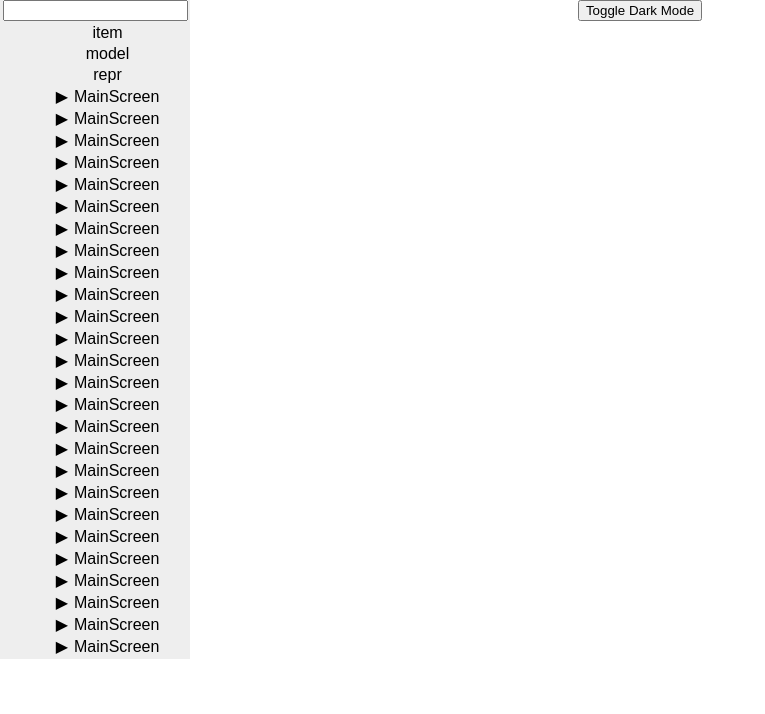
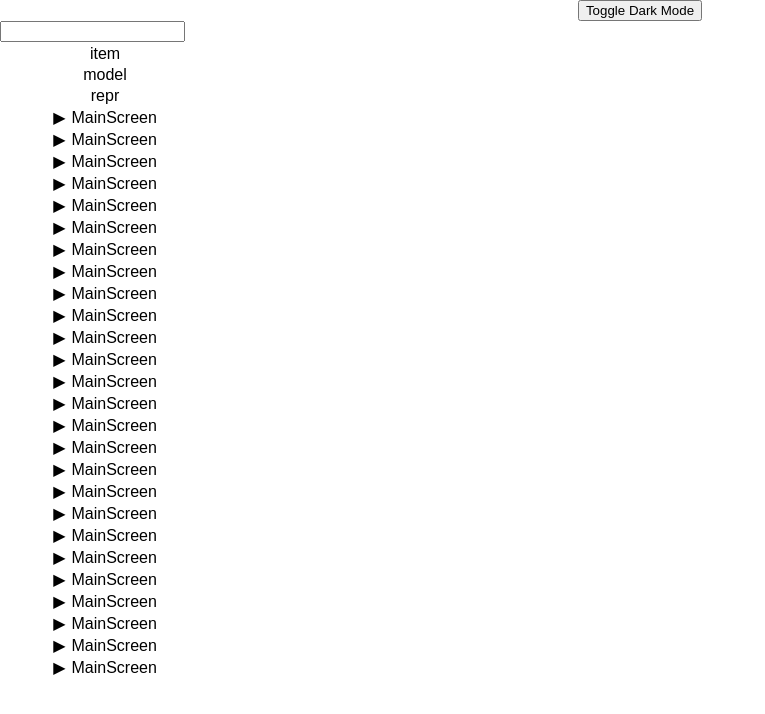
Before and after one commit to pavloravliv/reactExtension, a React (Create React App) app: page / in a window 1280 px wide. Shown: the top 714 px of the page, without its empty margins (0-765 px from the left). Built offline with nearby package versions, Linux system fonts and the light colour scheme; data requests are answered from the project's data file.

Commit message:
Added resizeable searchbar on the left

```diff
--- a/src/App.jsx
+++ b/src/App.jsx
@@ -1,8 +1,9 @@
 import './App.css';
 import React, { useState } from 'react';
+// import SplitView from './components/split-view/split-view';
 // import Tree from './components/tree/Tree';
+// import MainRouter from './components/Routing/MainRouter';
 import MainRouter from './components/Routing/MainRouter';
-// import MainRouter from './components/Routing/MainRouter';
 
 function App() {
   const [darkMode, setDarkMode] = useState(false);
@@ -13,6 +14,7 @@ function App() {
       <button type="button" onClick={toggleDarkMode}>
         Toggle Dark Mode
       </button>
+      {/* <SplitView left={<div>left</div>} right={<div>right</div>} /> */}
       <MainRouter />
     </div>
   );
--- a/src/components/Routing/MainRouter.jsx
+++ b/src/components/Routing/MainRouter.jsx
@@ -1,3 +1,4 @@
+/* eslint-disable no-unused-vars */
 /* eslint-disable react/jsx-props-no-spreading */
 /* eslint-disable react/no-children-prop */
 /* eslint-disable react/no-array-index-key */
@@ -10,6 +11,7 @@ import flattenArr from '../utils/flattenChildren';
 // import RecursiveComponentLink from './RecursiveComponentLink';
 import MainNavigation from './MainNavigation';
 import './main-navigation.css';
+import SplitView from '../split-view/split-view';
 // function flattenArr(arr) {
 //   const result = [];
 //   arr.forEach((item) => {
@@ -22,31 +24,16 @@ import './main-navigation.css';
 export default function MainRouter() {
   const data = useGetData();
   const realData = flattenArr(data);
-  // const routes = data.map((item) => {
-  //   console.log(item);
-  //   return <RecursiveComponentRoute data={item} id={item.id} />;
-  //   // <Route key={`/${item.id}`} path={`/${item.id}`} exact>
-  //   //   <PrettyPrintJson data={item} />
-  //   // </Route>
-  // });
   return (
     <Router>
-      <div style={{ display: 'flex' }}>
-        <div>
-          <div className="stuck">
+      <SplitView
+        left={(
+          <div className="scrollable">
             <MainNavigation data={data} />
           </div>
-          {/* <ControlledInput />
-          <ul style={{ listStyleType: 'none', padding: 0 }}>
-            {data.map((item) => (
-              <li>
-                <RecursiveComponentLink name={item.id} items={item.children} />
-              </li>
-            ))}
-          </ul> */}
-        </div>
-
-        <div style={{ flex: 1, padding: '10px' }}>
+        )}
+        right={(
+          <div>
             <Switch>
               {realData.map((item) => (
                 <Route key={`/${item.id}`} path={`/${item.id}`} exact>
@@ -55,7 +42,8 @@ export default function MainRouter() {
               ))}
             </Switch>
           </div>
-      </div>
+        )}
+      />
     </Router>
   );
 }
--- a/src/components/Routing/main-navigation.css
+++ b/src/components/Routing/main-navigation.css
@@ -14,5 +14,6 @@
   margin-left: 200px;
 }
 .scrollable {
+  height: 100vh;
   overflow-y: scroll;
 }
--- /dev/null
+++ b/src/components/split-view/left-panel.jsx
@@ -0,0 +1,18 @@
+import React, { useRef } from 'react';
+
+export default function LeftPanel({ children, leftWidth, setLeftWidth }) {
+  const leftRef = useRef();
+
+  React.useEffect(() => {
+    if (leftRef.current) {
+      if (!leftWidth) {
+        setLeftWidth(leftRef.current?.clientWidth);
+        return;
+      }
+
+      leftRef.current.style.width = `${leftWidth}px`;
+    }
+  }, [leftRef, leftWidth, setLeftWidth]);
+
+  return <div ref={leftRef}>{children}</div>;
+}
--- /dev/null
+++ b/src/components/split-view/split-view.css
@@ -0,0 +1,25 @@
+.splitView {
+  height: 100%;
+  display: flex;
+  flex-direction: row;
+  align-items: flex-start;
+}
+.divider {
+  width: 2px;
+  height: 100%;
+  margin: 1rem;
+  border: 2px solid #808080;
+}
+.rightPane {
+  flex: 1;
+}
+.divider-hitbox {
+  cursor: col-resize;
+  align-self: stretch;
+  display: flex;
+  align-items: center;
+  padding: 0 1rem;
+}
+.divider-hitbox:active {
+  box-shadow: -1em 0 1em cyan;
+}
--- /dev/null
+++ b/src/components/split-view/split-view.jsx
@@ -0,0 +1,46 @@
+/* eslint-disable no-unused-vars */
+/* eslint-disable jsx-a11y/no-static-element-interactions */
+/* eslint-disable no-undef */
+import React, { useState, useEffect } from 'react';
+import LeftPanel from './left-panel';
+import './split-view.css';
+
+export default function SplitView({ left, right }) {
+  const [leftWidth, setLeftWidth] = useState();
+  const [separatorXPosition, setSeparatorXPosition] = useState();
+  const [dragging, setDragging] = useState(false);
+
+  const onMouseDown = (e) => {
+    setSeparatorXPosition(e.clientX);
+    setDragging(true);
+  };
+  const onMouseUp = () => {
+    setDragging(false);
+  };
+
+  const onMouseMove = (e) => {
+    if (dragging && leftWidth && separatorXPosition) {
+      const newLeftWidth = leftWidth + e.clientX - separatorXPosition;
+      setSeparatorXPosition(e.clientX);
+      setLeftWidth(newLeftWidth);
+    }
+  };
+  useEffect(() => {
+    document.addEventListener('mousemove', onMouseMove);
+    document.addEventListener('mouseup', onMouseUp);
+
+    return () => {
+      document.removeEventListener('mousemove', onMouseMove);
+      document.removeEventListener('mouseup', onMouseUp);
+    };
+  });
+  return (
+    <div className="splitView">
+      <LeftPanel leftWidth={leftWidth} setLeftWidth={setLeftWidth}>
+        {left}
+      </LeftPanel>
+      <div className="divider-hitbox" onMouseDown={onMouseDown} />
+      {right}
+    </div>
+  );
+}
```
Lines whose indentation alone changed are shown as unchanged.
